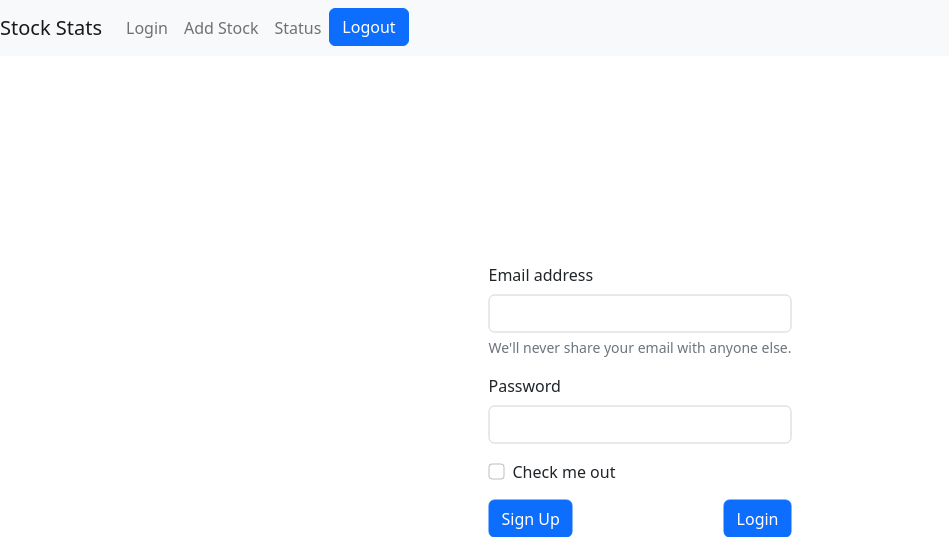
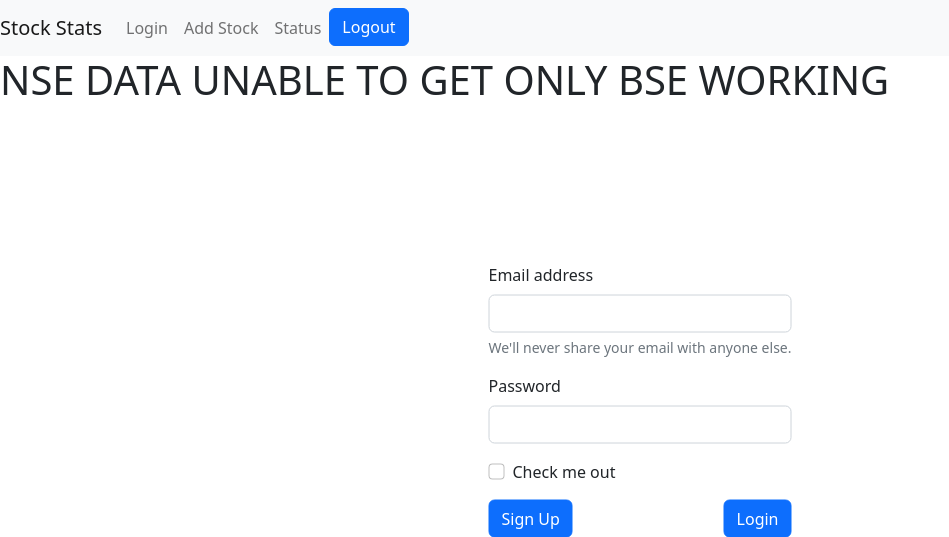
Before and after one commit to hitensam/Stock-Market-Management-System, a Django app: page /app1/user/ in a window 1280 px wide. Shown: the top 537 px of the page, without its empty margins (0-949 px from the left). Run offline with Django 3.2, Linux system fonts and the light colour scheme.

Commit message:
Update base.html

```diff
--- a/app1/templates/app1/base.html
+++ b/app1/templates/app1/base.html
@@ -41,6 +41,7 @@
         </div>
       </nav>
     <body>
+        <h1 style="align-text:center"> NSE DATA UNABLE TO GET ONLY BSE WORKING</h1>
       {% block message %}
       {% endblock %}
         {% block content %}
```
